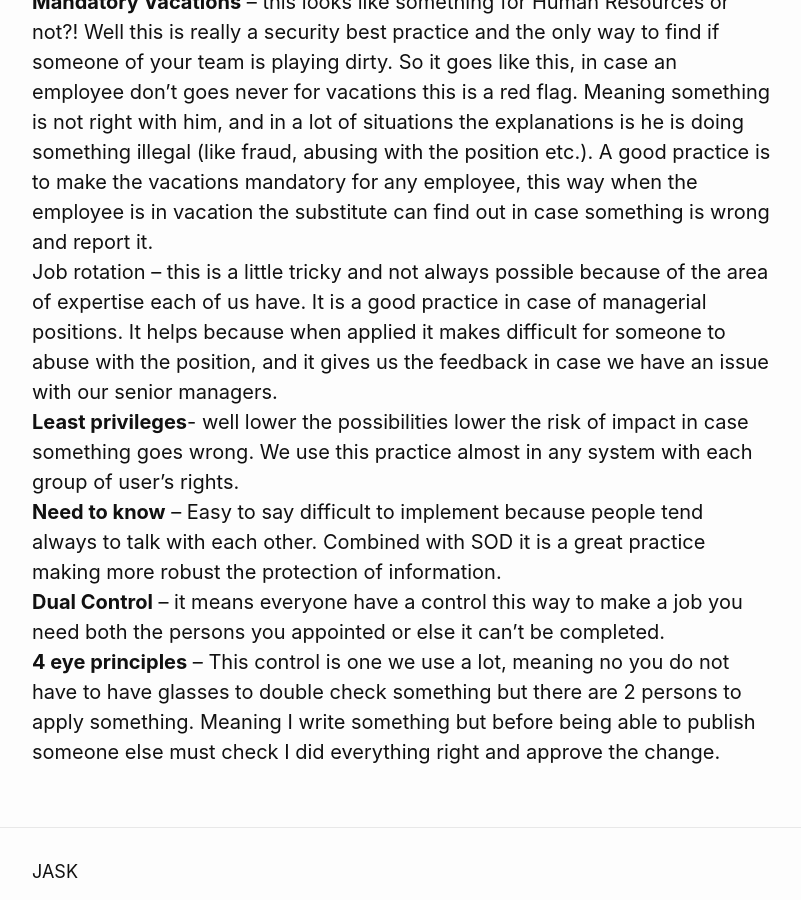
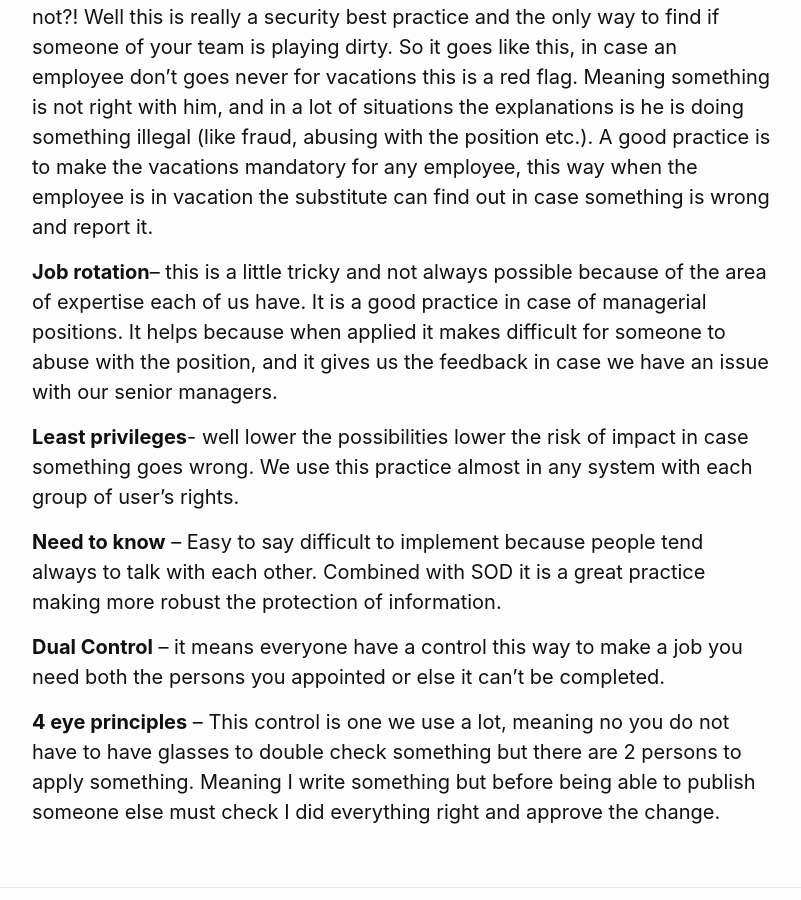
Before and after one commit to rainerhox/jask, a Jekyll site: the page built from _posts/2020-07-21-Best-protection-practices.markdown, in a window 1280 px wide and 900 px high, scrolled down 1134 px. Shown: the whole window, without its empty margins (238-1039 px from the left). Built offline with Jekyll 4.4.1, drawn with Linux system fonts in a browser that asks for light colours.

Commit message:
Update 2020-07-21-Best-protection-practices.markdown

```diff
--- a/_posts/2020-07-21-Best-protection-practices.markdown
+++ b/_posts/2020-07-21-Best-protection-practices.markdown
@@ -14,18 +14,17 @@ Some examples we can find almost everywhere on protecting the information are:
 <li>Need to know</li>
 <li>Dual control</li>
 <li>4 eye principle</li>
-<BR>Lets start from the first one <B>SOD</B>, almost everyone knows if you split the duties to different personnel than it is easy to apply any security measures and you can even know if something is not like it should where to go to get explanations. If Bob have responsibility for the financial part of the company and Ted for the marketing, you know that Bob has to response in case the finance is not right. This is easy to explain but, in these days, it is a little more complicated to solve in real scenarios. For example, Bob to be flexible gives Ted an account to be used for all marketing purchases this way for any expense with this id Bob can always be sure Ted is responsible, now this is ok. But when Ted empties the account before the end of year something needs to be revised. So, you ask Bob what is going on, and Bob asks Ted who explained the marketing campaign he organized costed more than planned. Here starts the issue Ted now need more funds but Bob have not plan in regards. Who is responsible here?
-<BR>As you can see only by making sure the SOD is enforced from the start you can tell Bob has the responsibility of finance so even because he is allowed to share some of his reasonability with Ted he still is the ultimate responsible for the financial situation. In Information Security we use the word owner. Bob is the owner of finance, same goes with Ted for marketing.
-<BR>
+<p>Lets start from the first one <B>SOD</B>, almost everyone knows if you split the duties to different personnel than it is easy to apply any security measures and you can even know if something is not like it should where to go to get explanations. If Bob have responsibility for the financial part of the company and Ted for the marketing, you know that Bob has to response in case the finance is not right. This is easy to explain but, in these days, it is a little more complicated to solve in real scenarios. For example, Bob to be flexible gives Ted an account to be used for all marketing purchases this way for any expense with this id Bob can always be sure Ted is responsible, now this is ok. But when Ted empties the account before the end of year something needs to be revised. So, you ask Bob what is going on, and Bob asks Ted who explained the marketing campaign he organized costed more than planned. Here starts the issue Ted now need more funds but Bob have not plan in regards. Who is responsible here?
+<BR>As you can see only by making sure the SOD is enforced from the start you can tell Bob has the responsibility of finance so even because he is allowed to share some of his reasonability with Ted he still is the ultimate responsible for the financial situation. In Information Security we use the word owner. Bob is the owner of finance, same goes with Ted for marketing.</p>
+<p>
 <B>Mandatory Vacations</B> – this looks like something for Human Resources or not?! Well this is really a security best practice and the only way to find if someone of your team is playing dirty. So it goes like this, in case an employee don’t goes never for vacations this is a red flag. Meaning something is not right with him, and in a lot of situations the explanations is he is doing something illegal (like fraud, abusing with the position etc.). A good practice is to make the vacations mandatory for any employee, this way when the employee is in vacation the substitute can find out in case something is wrong and report it.
-<BR>
-<B>  </B>Job rotation – this is a little tricky and not always possible because of the area of expertise each of us have. It is a good practice in case of managerial positions. It helps because when applied it makes difficult for someone to abuse with the position, and it gives us the feedback in case we have an issue with our senior managers.
-<BR>
-<B>Least privileges</B>- well lower the possibilities lower the risk of impact in case something goes wrong. We use this practice almost in any system with each group of user’s rights.
-<BR>
-<B>Need to know</B> – Easy to say difficult to implement because people tend always to talk with each other. Combined with SOD it is a great practice making more robust the protection of information.
-<BR>
+</p><p>
+<B>Job rotation</B>– this is a little tricky and not always possible because of the area of expertise each of us have. It is a good practice in case of managerial positions. It helps because when applied it makes difficult for someone to abuse with the position, and it gives us the feedback in case we have an issue with our senior managers.
+</p><p>
+<B>Least privileges</B>- well lower the possibilities lower the risk of impact in case something goes wrong. We use this practice almost in any system with each group of user’s rights.</p><p>
+<B>Need to know</B> – Easy to say difficult to implement because people tend always to talk with each other. Combined with SOD it is a great practice making more robust the protection of information.</p>
+<p>
 <B>Dual Control</B> – it means everyone have a control this way to make a job you need both the persons you appointed or else it can’t be completed.
-<BR>
+</p><p>
 <B>4 eye principles</B> – This control is one we use a lot, meaning no you do not have to have glasses to double check something but there are 2 persons to apply something. Meaning I write something but before being able to publish someone else must check I did everything right and approve the change.
-</h4>
+</p></h4>
```
